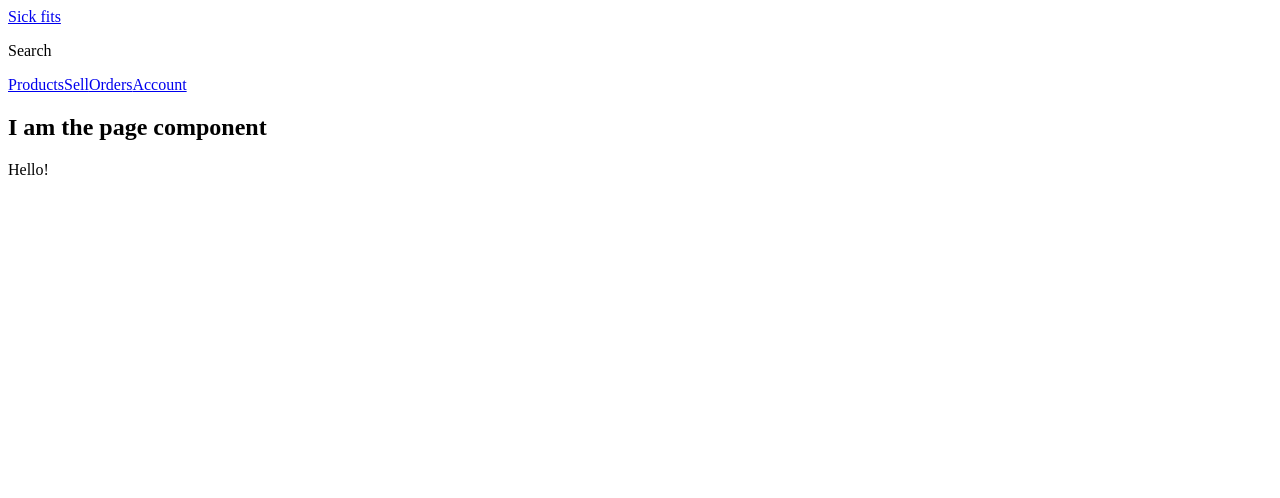
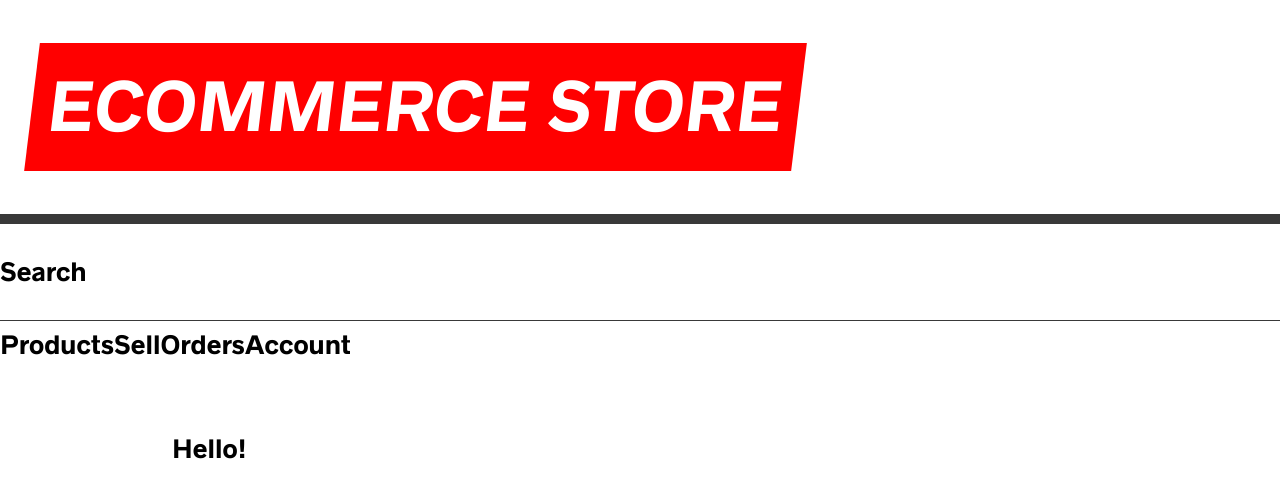
Before and after one commit to mudassirsayed/ecommerce_fullstack_app, a Next.js app in the folder ecommerce_store/frontend/: page /sell in a window 1280 px wide. Shown: the top 498 px of the page. Built offline with nearby package versions, Linux system fonts and the light colour scheme.

Commit message:
created globalstyles with styled components

```diff
--- a/ecommerce_store/frontend/components/Header.js
+++ b/ecommerce_store/frontend/components/Header.js
@@ -1,16 +1,49 @@
 import Link from 'next/link';
 import Nav from './Nav';
+import styled from 'styled-components';
+
+const Logo = styled.h1`
+  font-size: 4rem;
+  margin-left: 2rem;
+  position: relative;
+  z-index: 2;
+  background: red;
+  transform: skew(-7deg);
+  a {
+    color: white;
+    text-decoration: none;
+    text-transform: uppercase;
+    padding: 0.5rem 1rem;
+  }
+`;
+
+const HeaderStyles = styled.header`
+  .bar {
+    border-bottom: 10px solid var(--black, black);
+    display: grid;
+    grid-template-columns: auto 1fr;
+    justify-content: space-between;
+    align-items: center;
+  }
+  .sub-bar {
+    display: grid;
+    grid-template-columns: 1fr auto;
+    border-bottom: 1px solid var(--black, black);
+  }
+`;
 
 export default function Header() {
   return (
-    <header>
+    <HeaderStyles>
       <div className="bar">
-        <Link href="/">Sick fits</Link>
+          <Logo>
+        <Link href="/">Ecommerce Store</Link>
+        </Logo>
       </div>
       <div className="sub-bar">
         <p>Search</p>
       </div>
       <Nav />
-    </header>
+    </HeaderStyles>
   );
 }
--- a/ecommerce_store/frontend/components/Page.js
+++ b/ecommerce_store/frontend/components/Page.js
@@ -1,13 +1,62 @@
 import PropTypes from 'prop-types';
+import styled, { createGlobalStyle } from 'styled-components';
 import Header from './Header';
-import Nav from './Nav';
+
+const GlobalStyles = createGlobalStyle`
+  @font-face {
+    font-family: 'radnika_next';
+    src: url('/static/radnikanext-medium-webfont.woff2') format('woff2');
+    font-weight: normal;
+    font-style: normal;
+  }
+  html {
+    --red: #ff0000;
+    --black: #393939;
+    --grey: #3A3A3A;
+    --gray: var(--grey);
+    --lightGrey: #e1e1e1;
+    --lightGray: var(---lightGrey);
+    --offWhite: #ededed;
+    --maxWidth: 1000px;
+    --bs: 0 12px 24px 0 rgba(0,0,0,0.09);
+    box-sizing: border-box;
+  }
+  *, *:before, *:after {
+    box-sizing: inherit;
+  }
+  body {
+    font-family: 'radnika_next', --apple-system, BlinkMacSystemFont, 'Segoe UI', Roboto, Oxygen, Ubuntu, Cantarell, 'Open Sans', 'Helvetica Neue', sans-serif;
+    padding: 0;
+    margin: 0;
+    font-size: 1.5rem;
+    line-height:2;
+  }
+  a {
+    text-decoration: none;
+    color: var(---black);
+  }
+  a:hover {
+    text-decoration: underline;
+  }
+  button {
+    font-family: 'radnika_next', --apple-system, BlinkMacSystemFont, 'Segoe UI', Roboto, Oxygen, Ubuntu, Cantarell, 'Open Sans', 'Helvetica Neue',
+  }
+`;
+
+const InnerStyles = styled.div`
+  max-width: var(--maxWidth);
+  margin: 0 auto;
+  padding: 2rem;
+`;
 
 export default function Page({ children, cool }) {
   return (
     <div>
+        <GlobalStyles />
       <Header />
-      <h2>I am the page component</h2>
+     <InnerStyles>
       {children}
+      </InnerStyles>
     </div>
   );
 }
```
